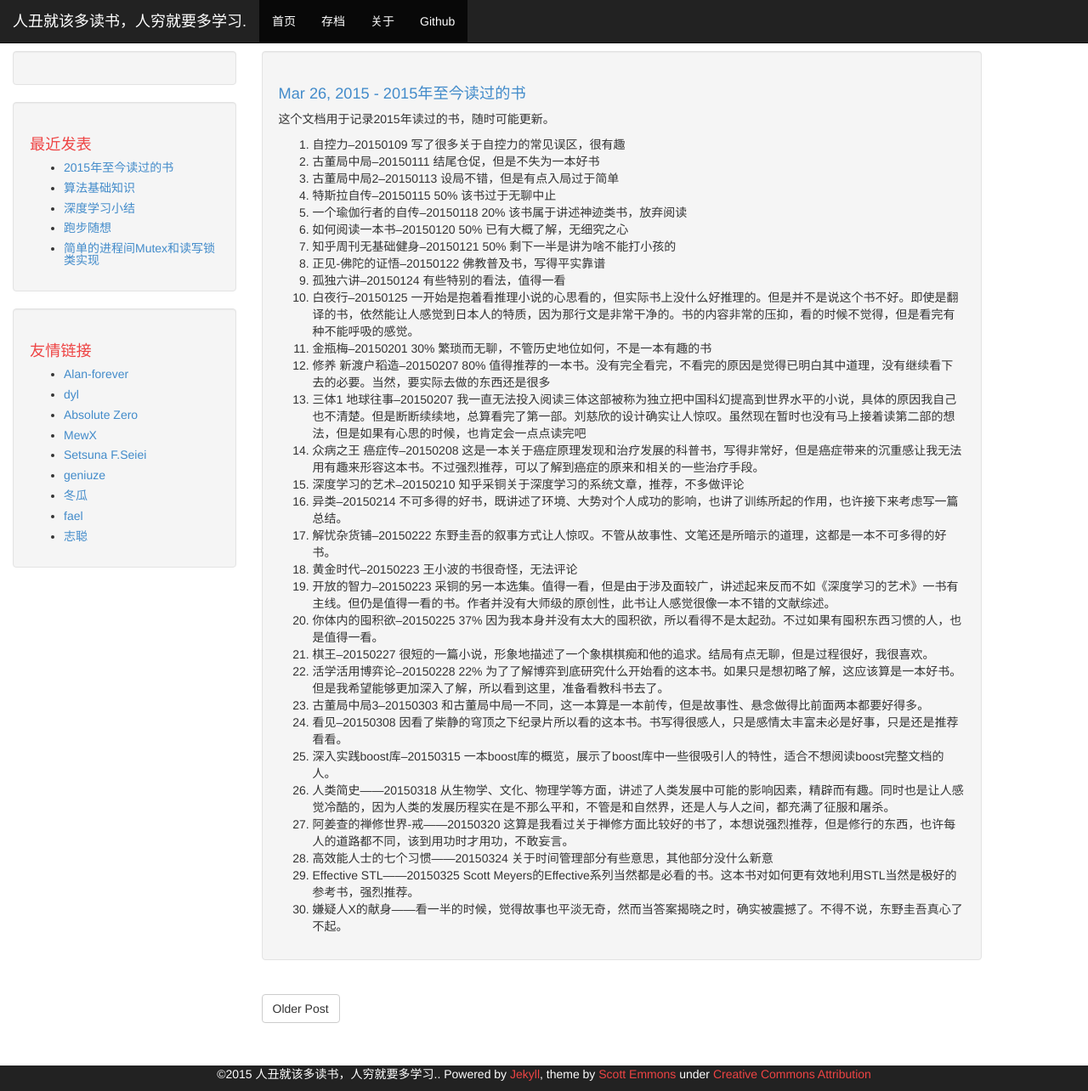
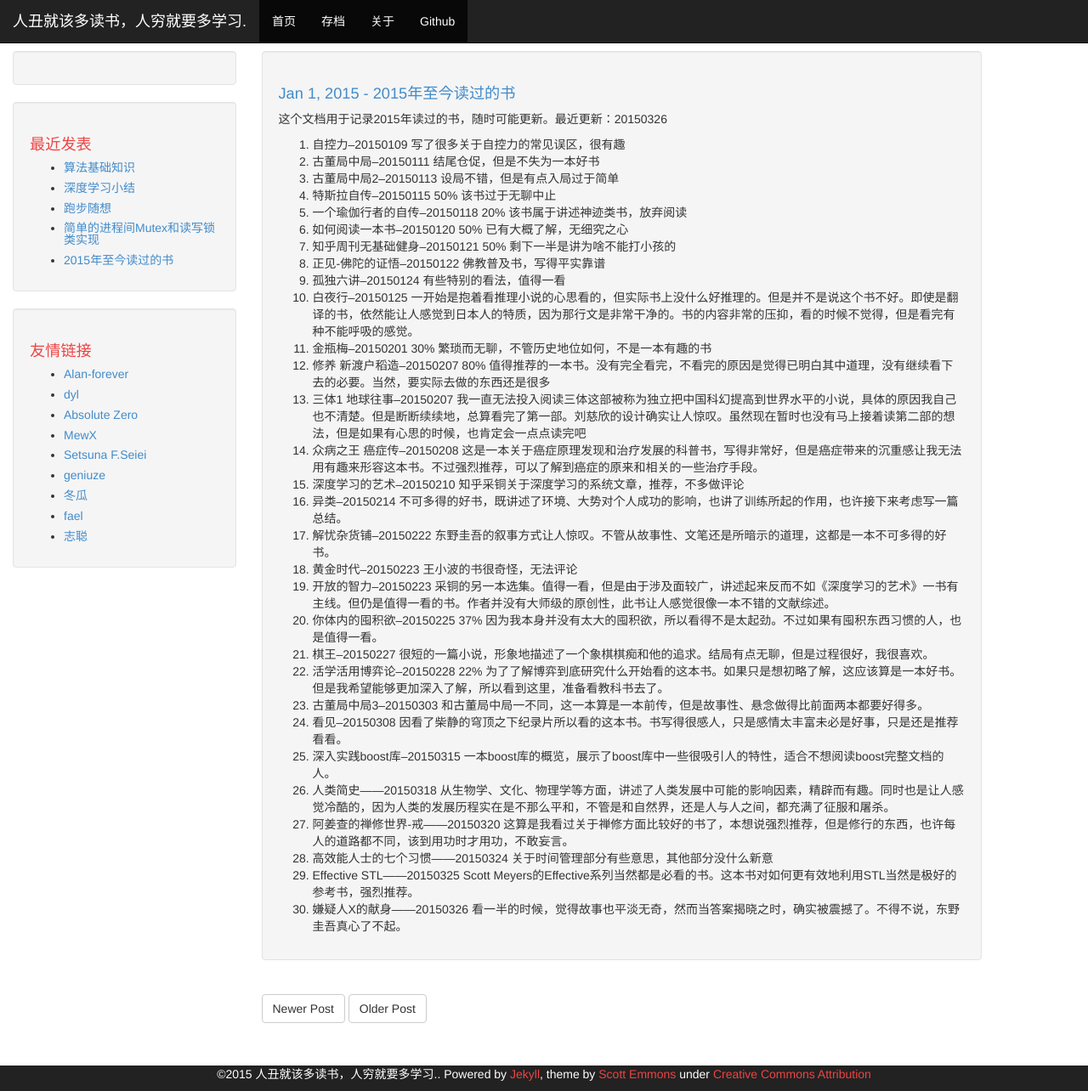
Before and after one commit to phonzia/old_blog, a Jekyll site: the page built from _posts/2015-01-01-BooksRead.md, in a window 1280 px wide and 1284 px high. Shown: the whole window at 85% size. Built offline with Jekyll 4.4.1, drawn with Linux system fonts in a browser that asks for light colours; Markdown is read by kramdown in place of the engine named in the settings; comment, search, counter and statistics services are not loaded.

Commit message:
adjust read books update method

```diff
--- a/_posts/2015-03-26-BooksRead.md
+++ b/_posts/2015-01-01-BooksRead.md
@@ -3,7 +3,7 @@ layout: post
 title: "2015年至今读过的书"
 ---
 
-这个文档用于记录2015年读过的书，随时可能更新。
+这个文档用于记录2015年读过的书，随时可能更新。最近更新：20150326
 
 1. 自控力--20150109   写了很多关于自控力的常见误区，很有趣
 2. 古董局中局--20150111  结尾仓促，但是不失为一本好书
@@ -34,4 +34,4 @@ title: "2015年至今读过的书"
 27. 阿姜查的禅修世界-戒——20150320 这算是我看过关于禅修方面比较好的书了，本想说强烈推荐，但是修行的东西，也许每人的道路都不同，该到用功时才用功，不敢妄言。
 28. 高效能人士的七个习惯——20150324 关于时间管理部分有些意思，其他部分没什么新意
 29. Effective STL——20150325 Scott Meyers的Effective系列当然都是必看的书。这本书对如何更有效地利用STL当然是极好的参考书，强烈推荐。
-30. 嫌疑人X的献身——看一半的时候，觉得故事也平淡无奇，然而当答案揭晓之时，确实被震撼了。不得不说，东野圭吾真心了不起。
+30. 嫌疑人X的献身——20150326 看一半的时候，觉得故事也平淡无奇，然而当答案揭晓之时，确实被震撼了。不得不说，东野圭吾真心了不起。
```
